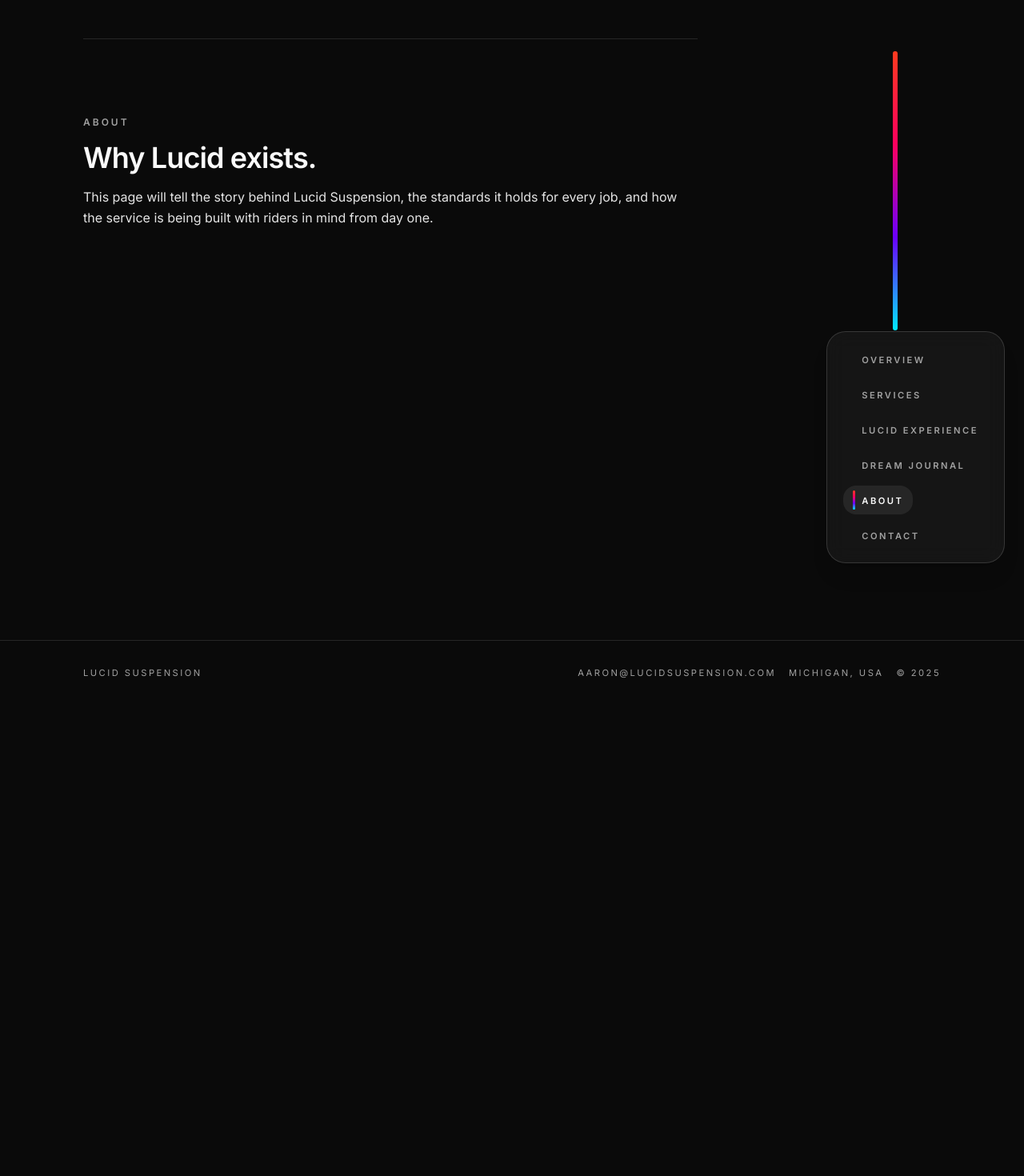
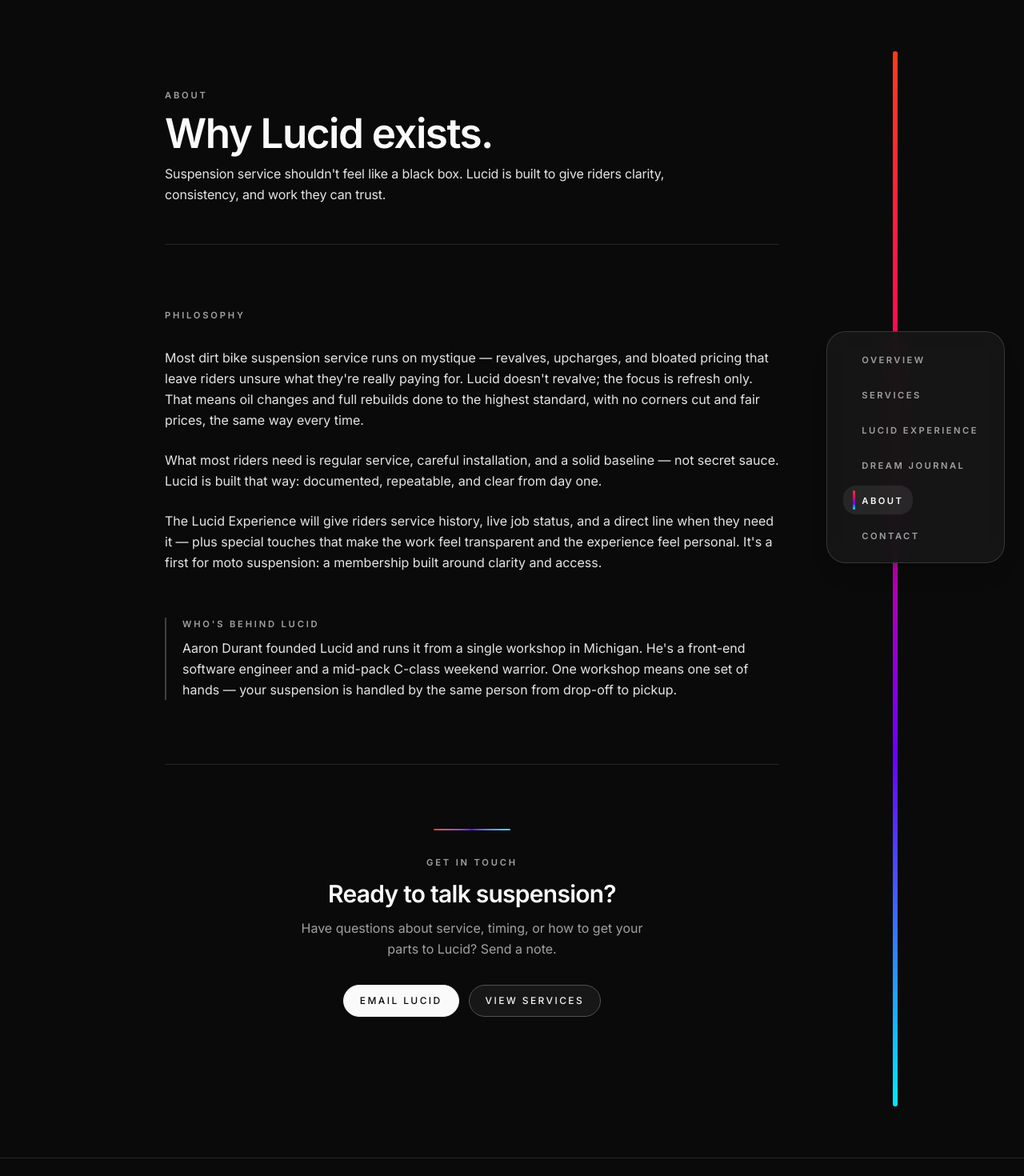
Before and after one commit to AaronRDurant/lucid-suspension, a Next.js app: page /about in a window 1280 px wide. Shown: the top 1470 px of the page at 80% size. Before the commit the page ends 882 px from the top, so only its background shows below. Built offline with nearby package versions, Linux system fonts and the light colour scheme.

Commit message:
Complete About page

```diff
--- a/src/app/(site)/about/page.tsx
+++ b/src/app/(site)/about/page.tsx
@@ -1,27 +1,96 @@
 import type { Metadata } from "next";
+import { CTAButton } from "../../components/CTAButton";
+import { GradientDivider } from "../../components/GradientDivider";
+import { PageHeader } from "../../components/PageHeader";
+import { Section } from "../../components/Section";
 import { createMetadata } from "../../lib/seo";
 
 export const metadata: Metadata = createMetadata({
   title: "About – Why Lucid Suspension exists",
   description:
-    "The story behind Lucid Suspension: a dirt bike suspension service built to remove mystique, avoid ego, and give riders clear, honest work.",
+    "Why Lucid exists: a dirt bike suspension service built to strip away the mystique. Refresh only, clear pricing, one set of standards.",
   canonical: "/about",
 });
 
 export default function AboutPage() {
   return (
-    <section className="max-w-3xl border-t border-neutral-800 pt-16 pb-16 lg:pt-24 lg:pb-24">
-      <p className="text-xs font-semibold uppercase tracking-[0.25em] text-neutral-400">
-        About
-      </p>
-      <h1 className="mt-4 text-3xl font-semibold tracking-tight sm:text-4xl text-neutral-50">
-        Why Lucid exists.
-      </h1>
-      <p className="mt-4 text-base text-neutral-200 leading-relaxed">
-        This page will tell the story behind Lucid Suspension, the standards it
-        holds for every job, and how the service is being built with riders in
-        mind from day one.
-      </p>
-    </section>
+    <>
+      <PageHeader
+        eyebrow="About"
+        title="Why Lucid exists."
+        description="Suspension service shouldn't feel like a black box. Lucid is built to give riders clarity, consistency, and work they can trust."
+      />
+
+      <Section id="philosophy" eyebrow="Philosophy" borderTop>
+        <div className="space-y-6 text-base leading-relaxed text-neutral-200">
+          <p>
+            Most dirt bike suspension service runs on mystique — revalves,
+            upcharges, and bloated pricing that leave riders unsure what they're
+            really paying for. Lucid doesn't revalve; the focus is refresh only.
+            That means oil changes and full rebuilds done to the highest
+            standard, with no corners cut and fair prices, the same way every
+            time.
+          </p>
+          <p>
+            What most riders need is regular service, careful installation, and
+            a solid baseline — not secret sauce. Lucid is built that way:
+            documented, repeatable, and clear from day one.
+          </p>
+          <p>
+            The Lucid Experience will give riders service history, live job
+            status, and a direct line when they need it — plus special touches
+            that make the work feel transparent and the experience feel
+            personal. It's a first for moto suspension: a membership built
+            around clarity and access.
+          </p>
+        </div>
+
+        <dl className="mt-12 space-y-8 sm:mt-14">
+          <div className="flex flex-col gap-2 border-l-2 border-neutral-700 pl-5">
+            <dt className="text-[0.7rem] font-semibold uppercase tracking-[0.25em] text-neutral-400">
+              Who's behind Lucid
+            </dt>
+            <dd className="text-base leading-relaxed text-neutral-200">
+              Aaron Durant founded Lucid and runs it from a single workshop in
+              Michigan. He's a front-end software engineer and a mid-pack
+              C-class weekend warrior. One workshop means one set of hands —
+              your suspension is handled by the same person from drop-off to
+              pickup.
+            </dd>
+          </div>
+        </dl>
+      </Section>
+
+      <section
+        id="get-in-touch"
+        aria-labelledby="about-cta-heading"
+        className="border-t border-neutral-800 py-12 sm:py-16 lg:py-20"
+      >
+        <div className="flex flex-col items-center text-center">
+          <GradientDivider className="mx-auto mb-8" />
+          <p className="text-[0.7rem] font-semibold uppercase tracking-[0.25em] text-neutral-400">
+            Get in touch
+          </p>
+          <h2
+            id="about-cta-heading"
+            className="mt-3 text-2xl font-semibold tracking-tight text-neutral-50 sm:text-3xl"
+          >
+            Ready to talk suspension?
+          </h2>
+          <p className="mt-3 max-w-md text-base leading-relaxed text-neutral-400">
+            Have questions about service, timing, or how to get your parts to
+            Lucid? Send a note.
+          </p>
+          <div className="mt-8 flex flex-wrap items-center justify-center gap-3">
+            <CTAButton href="mailto:aaron@lucidsuspension.com">
+              Email Lucid
+            </CTAButton>
+            <CTAButton href="/services" variant="secondary">
+              View services
+            </CTAButton>
+          </div>
+        </div>
+      </section>
+    </>
   );
 }
--- a/src/app/(site)/layout.tsx
+++ b/src/app/(site)/layout.tsx
@@ -18,7 +18,9 @@ export default function SiteLayout({ children }: SiteLayoutProps) {
   return (
     <div className="min-h-screen bg-neutral-950 text-neutral-50">
       <div className="relative mx-auto flex max-w-6xl flex-col px-6 pt-10 pb-20 md:pl-24 lg:px-10 lg:pb-24 lg:pt-12">
-        <main className="min-w-0 flex-1 md:mr-[100px]">{children}</main>
+        <main className="min-w-0 flex-1 md:mr-[100px]">
+          <div className="mx-auto w-full max-w-3xl">{children}</div>
+        </main>
         {/* aside: gradient spine + reserved space for fixed nav */}
         <aside
           className="pointer-events-none absolute right-0 top-0 hidden h-full w-[100px] md:block"
```
